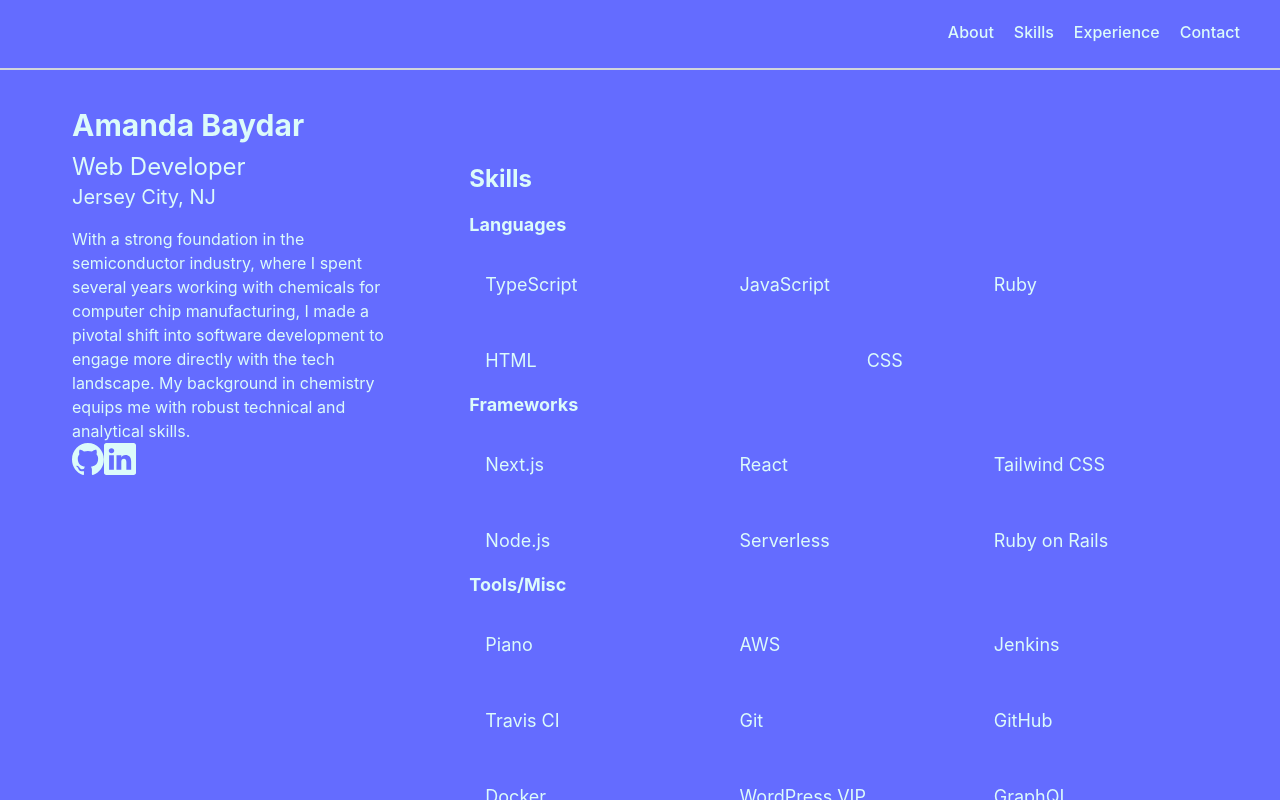
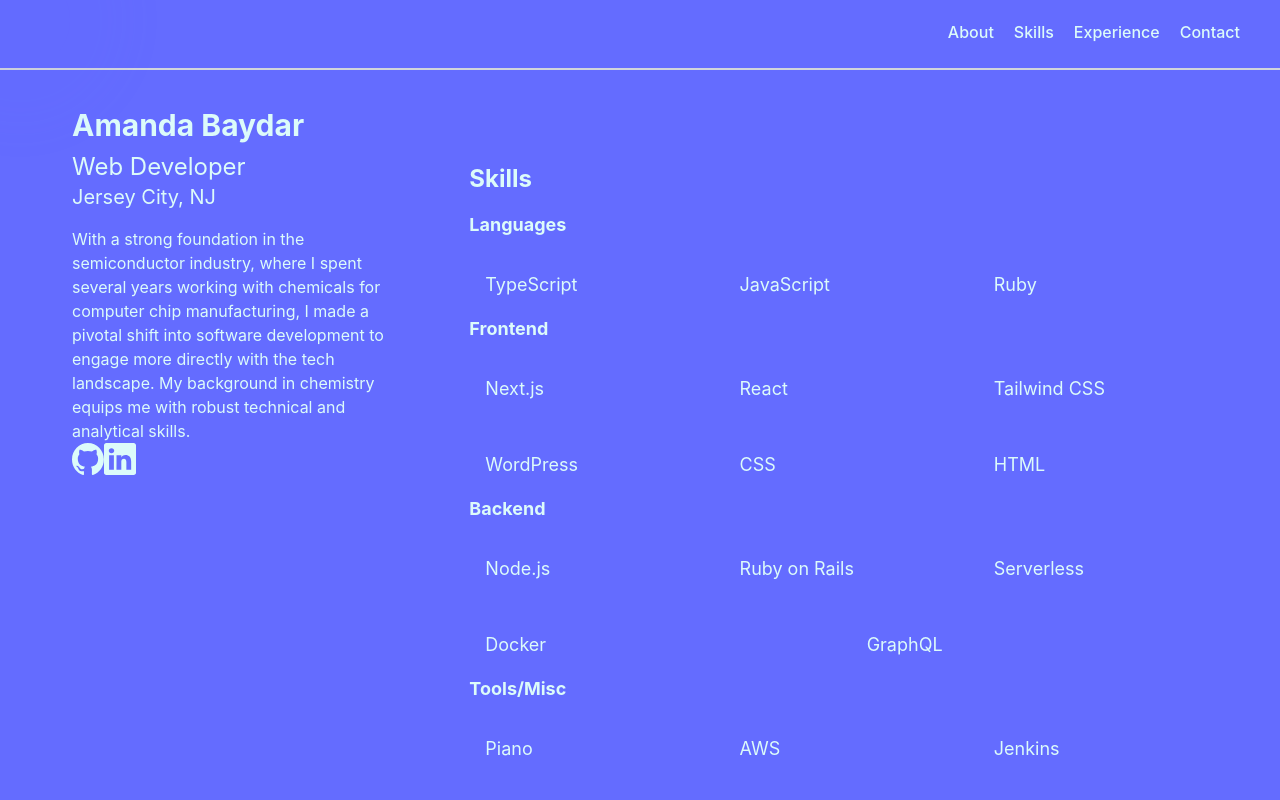
Before and after one commit to abaydar/portfolio-tailwind-css, a React (Vite) app: page / in a window 1280 px wide. Built offline with nearby package versions, Linux system fonts and the light colour scheme.

Commit message:
add cursor highlight

```diff
--- a/index.html
+++ b/index.html
@@ -6,7 +6,7 @@
     <meta name="viewport" content="width=device-width, initial-scale=1.0" />
     <title>Vite + React + TS</title>
   </head>
-  <body class="bg-customIndigo">
+  <body class="bg-customIndigo dark:bg-[#242424]">
     <div id="root"></div>
     <script type="module" src="/src/main.tsx"></script>
   </body>
--- a/src/App.tsx
+++ b/src/App.tsx
@@ -4,10 +4,36 @@ import Contact from './components/contact';
 import Experience from './components/experience';
 import Header from './components/header';
 import Skills from './components/skills';
+import { useEffect, useState } from 'react';
 
 function App() {
+  const [position, setPosition] = useState({ x: 0, y: 0 });
+
+  useEffect(() => {
+    const handleMouseMove = (e) => {
+      setPosition({ x: e.clientX, y: e.clientY });
+    };
+
+    window.addEventListener('mousemove', handleMouseMove);
+
+    return () => {
+      window.removeEventListener('mousemove', handleMouseMove);
+    };
+  }, []);
+
   return (
     <>
+    <div
+      className="pointer-events-none fixed inset-0 z-50 bg-blue-200 rounded-full opacity-50"
+      style={{
+        width: '100px',
+        height: '100px',
+        backgroundColor: 'rgba(100, 108, 255, 0.1)',
+        borderRadius: '50%',
+        transform: `translate(${position.x - 30}px, ${position.y - 30}px)`,
+        boxShadow: '0 0 40px 60px rgba(100, 108, 255, 0.1)',
+      }}
+    />
       <Header/>
       <div className="flex text-customGreen h-screen main-content max-w-[1280px] mx-auto p-8">
         <div className="w-1/3 p-4 sticky top-0 h-screen">
--- a/src/components/skills.tsx
+++ b/src/components/skills.tsx
@@ -1,5 +1,5 @@
 import React from 'react';
-import { frameworks, languages, tools } from '../lib/data/skills';
+import { frontend, backend, languages, tools } from '../lib/data/skills';
 
 const Skills: React.FC = () => {
   return (
@@ -13,11 +13,19 @@ const Skills: React.FC = () => {
           </li>
         ))}
       </ul>
-      <h3 className="text-lg font-bold mb-4">Frameworks</h3>
+      <h3 className="text-lg font-bold mb-4">Frontend</h3>
       <ul className="flex flex-wrap gap-4">
-        {frameworks.map((framework, index) => (
+        {frontend.map((frontend, index) => (
           <li key={index} className="text-lg flex-1 min-w-[30%] p-4">
-            {framework}
+            {frontend}
+          </li>
+        ))}
+      </ul>
+      <h3 className="text-lg font-bold mb-4">Backend</h3>
+      <ul className="flex flex-wrap gap-4">
+        {backend.map((backend, index) => (
+          <li key={index} className="text-lg flex-1 min-w-[30%] p-4">
+            {backend}
           </li>
         ))}
       </ul>
--- a/src/lib/data/skills.ts
+++ b/src/lib/data/skills.ts
@@ -35,17 +35,23 @@ export const languages = [
   'TypeScript',
   'JavaScript',
   'Ruby',
-  'HTML',
-  'CSS',
 ];
 
-export const frameworks = [
+export const frontend = [
   'Next.js',
   'React',
   'Tailwind CSS',
+  'WordPress',
+  'CSS',
+  'HTML',
+];
+
+export const backend = [
   'Node.js',
+  'Ruby on Rails',
   'Serverless',
-  'Ruby on Rails',
+  'Docker',
+  'GraphQL',
 ];
 
 export const tools = [
@@ -54,10 +60,6 @@ export const tools = [
   'Jenkins',
   'Travis CI',
   'Git',
-  'GitHub',
-  'Docker',
-  'WordPress VIP',
-  'GraphQL',
   'Jira',
   'Confluence',
   'Figma',
```
